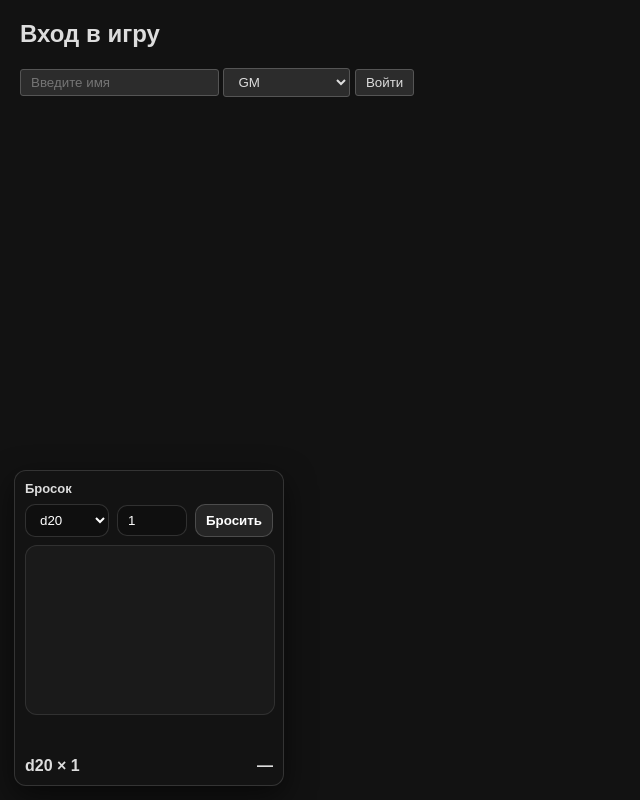
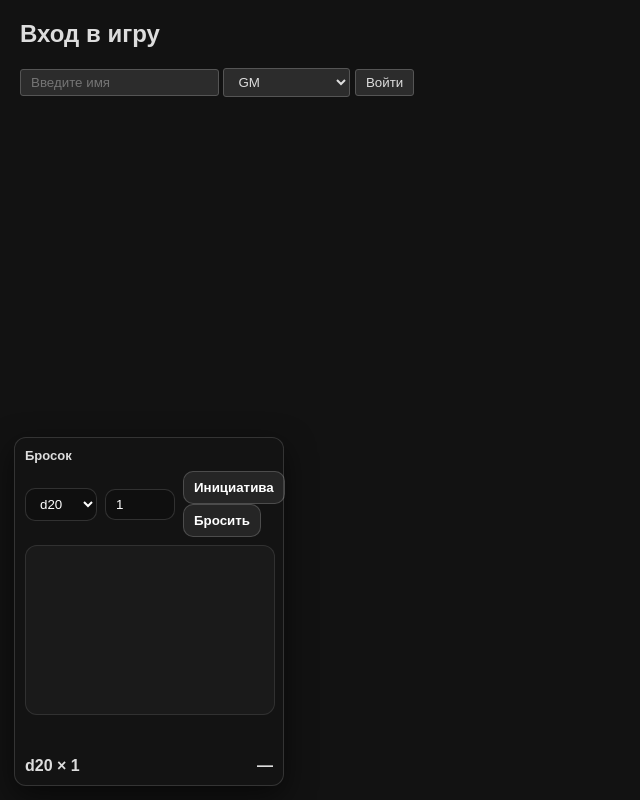
Before and after one commit to L1gaLek/dnd-l1ga-server, a website: page public/index.html in a window 1280 px wide. Shown: the whole page, without its empty margins (0-640 px from the left). Drawn offline with Linux system fonts and the light colour scheme.

Commit message:
Update index.html

```diff
--- a/public/index.html
+++ b/public/index.html
@@ -70,7 +70,6 @@
         </div>
 
         <button id="add-player">Добавить игрока</button>
-        <button id="roll-initiative">Бросить инициативу</button>
       </div>
     </div>
 
@@ -167,7 +166,10 @@
            value="1"
            title="Количество кубиков">
 
-    <button id="roll" class="dice-viz-btn" type="button">Бросить</button>
+    <div class="dice-viz-actions">
+  <button id="roll-initiative" class="dice-viz-btn dice-viz-btn--initiative" type="button">Инициатива</button>
+  <button id="roll" class="dice-viz-btn" type="button">Бросить</button>
+</div>
   </div>
 
   <canvas id="dice-canvas" width="220" height="140"></canvas>
```
